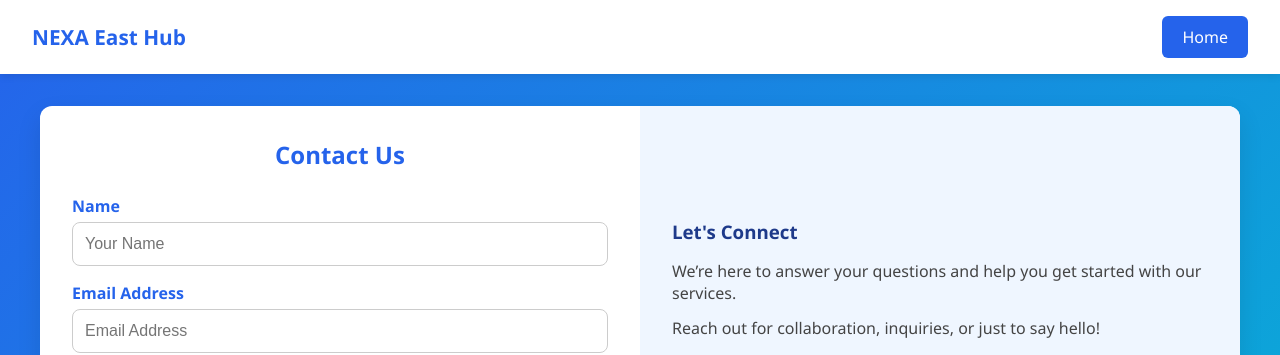
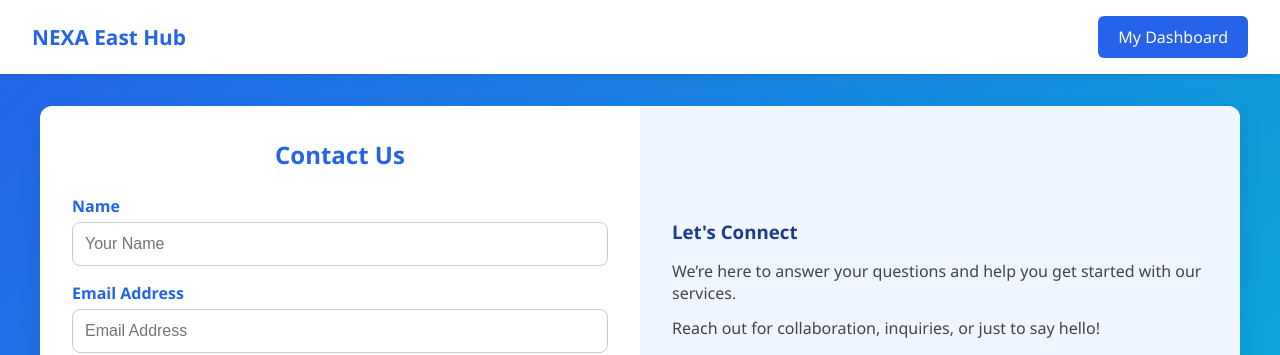
Before and after one commit to pikelelalikho/nexa-east-hub, a website: page public/contact.html in a window 1280 px wide. Shown: the top 355 px of the page. Drawn offline with Linux system fonts and the light colour scheme; no server answers.

Commit message:
Update contact.html

```diff
--- a/public/contact.html
+++ b/public/contact.html
@@ -141,7 +141,7 @@
 
   <header>
     <div class="logo">NEXA East Hub</div>
-    <a href="web.html" class="btn">Home</a>
+    <a href="user-dashboard.html" class="btn">My Dashboard</a>
   </header>
 
   <main class="container">
```
